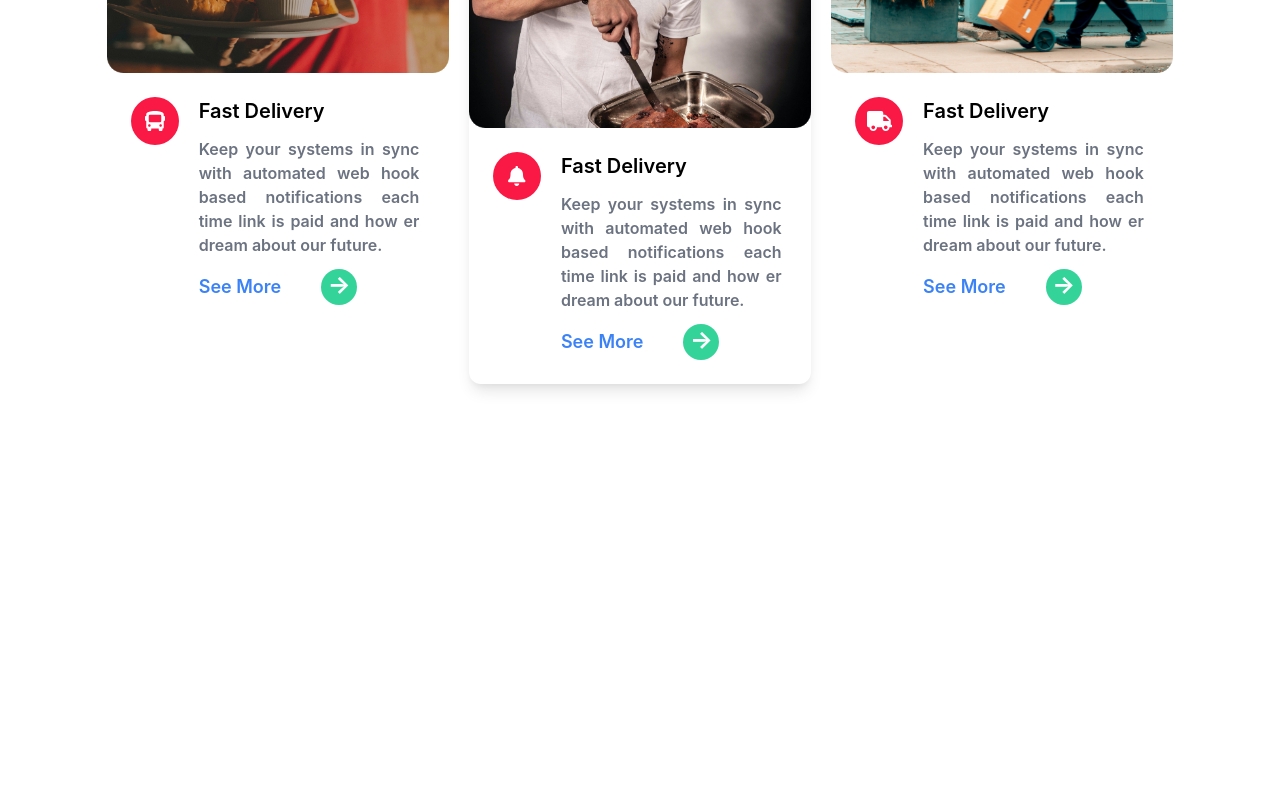
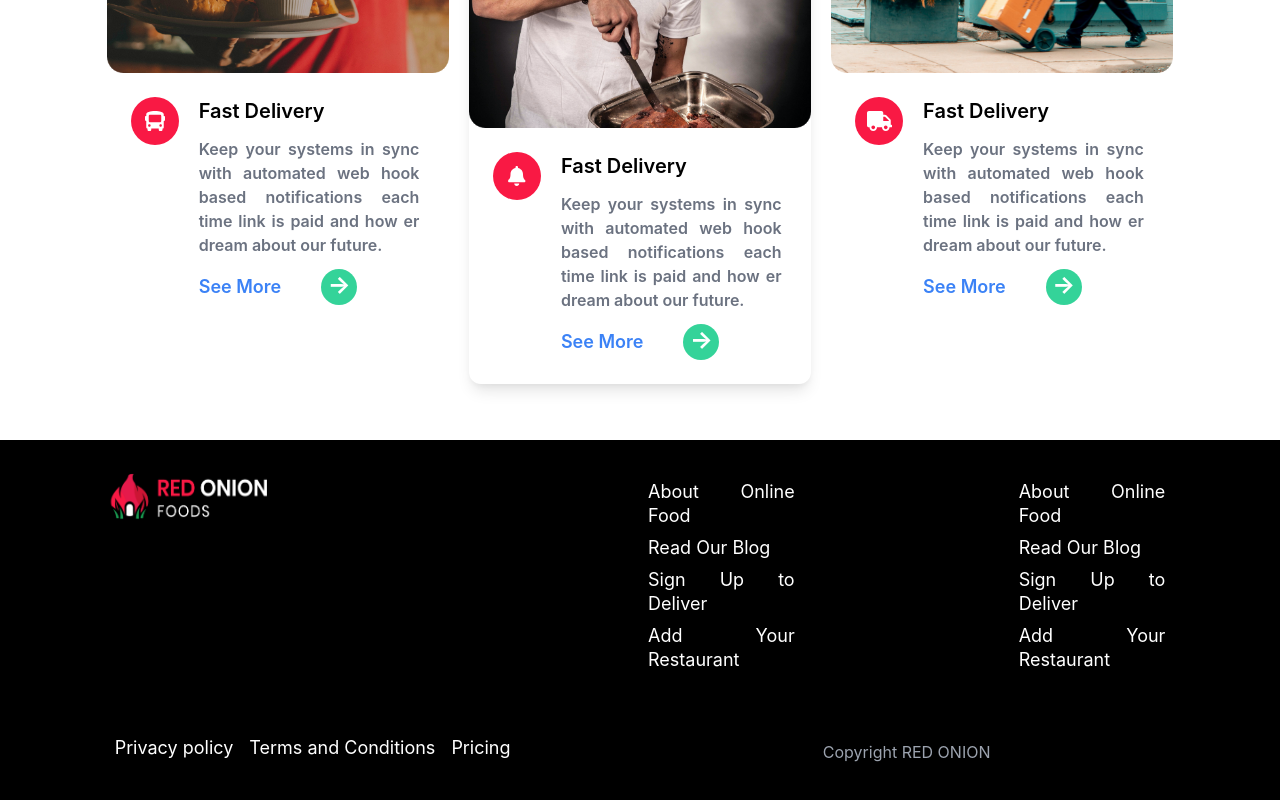
Before and after one commit to Abu-Hojayfa/red-onion_web, a React (Create React App) app: page / in a window 1280 px wide. Shown: the part 1795-2595 px from the top of the page. Before the commit the page ends 2235 px from the top, so only its background shows below. Built offline with nearby package versions, Linux system fonts and the light colour scheme; no server answers.

Commit message:
footer added

```diff
--- /dev/null
+++ b/src/components/Footer/Footer.js
@@ -0,0 +1,43 @@
+import React from "react";
+import FooterLogo from "../../assets/images/logo.png";
+
+const Footer = () => {
+  const pStyling = "leading-6 text-lg cursor-pointer m-2 hover:underline";
+  return (
+    <div className="bg-black mt-4 text-white">
+      <div className="w-5/6 md:w-5/6 mx-auto pt-8 pb-8">
+        <div className="grid grid-cols-1 md:grid-cols-2">
+          <img
+            className="w-40 md:h-12 md:w-40 mx-auto mt-1 mb-4 md:m-0"
+            src={FooterLogo}
+            alt=""
+          />
+          <div className="ml-20 md:ml-0 md:flex justify-center text-justify mb-6">
+            <div className="md:mr-52 mb-6">
+              <p className={pStyling}>About Online Food</p>
+              <p className={pStyling}>Read Our Blog</p>
+              <p className={pStyling}>Sign Up to Deliver</p>
+              <p className={pStyling}>Add Your Restaurant</p>
+            </div>
+            <div>
+              <p className={pStyling}>About Online Food</p>
+              <p className={pStyling}>Read Our Blog</p>
+              <p className={pStyling}>Sign Up to Deliver</p>
+              <p className={pStyling}>Add Your Restaurant</p>
+            </div>
+          </div>
+          <div className="md:flex">
+            <p className={pStyling}>Privacy policy</p>
+            <p className={pStyling}>Terms and Conditions</p>
+            <p className={pStyling}>Pricing</p>
+          </div>
+          <p className="mt-3 mb-3 text-gray-400">
+            Copyright RED ONION
+          </p>
+        </div>
+      </div>
+    </div>
+  );
+};
+
+export default Footer;
--- a/src/components/WhoChoose/WhoChoose.js
+++ b/src/components/WhoChoose/WhoChoose.js
@@ -6,7 +6,6 @@ import { FontAwesomeIcon } from "@fortawesome/react-fontawesome";
 import {
   faBell,
   faBus,
-  faCaravan,
   faTruck,
 } from "@fortawesome/free-solid-svg-icons";
 
@@ -23,7 +22,7 @@ const WhoChoose = () => {
       </p>
 
       <div className="mt-10 grid grid-cols-1 md:grid-cols-3 gap-3 md:gap-5">
-        <div className="shadow-xl md:shadow-none cursor-pointer hover:shadow-2xl rounded-xl rounded-t-3xl mb-4">
+        <div className="shadow-xl md:shadow-none cursor-pointer hover:shadow-2xl rounded-xl rounded-t-3xl mb-4  transition duration-300 ease-in-out">
           <img src={FastDeli} alt="Fast_Delivery" />
           <div className="flex p-2 ml-4 mt-4 mb-4">
             <div className="bg-torch-red-500 w-12 h-12 text-center rounded-full mr-5">
@@ -49,7 +48,7 @@ const WhoChoose = () => {
           </div>
         </div>
 
-        <div className="shadow-lg cursor-pointer hover:shadow-2xl rounded-xl rounded-t-3xl mb-4">
+        <div className="shadow-lg cursor-pointer hover:shadow-2xl rounded-xl rounded-t-3xl mb-4  transition duration-300 ease-in-out">
           <img src={Chef} alt="Fast_Delivery" />
           <div className="flex p-2 ml-4 mt-4 mb-4">
             <div className="bg-torch-red-500 w-12 h-12 text-center rounded-full mr-5">
@@ -76,7 +75,7 @@ const WhoChoose = () => {
           </div>
         </div>
 
-        <div className="shadow-xl md:shadow-none cursor-pointer hover:shadow-2xl rounded-xl rounded-t-3xl mb-4">
+        <div className="shadow-xl md:shadow-none cursor-pointer hover:shadow-2xl rounded-xl rounded-t-3xl mb-4  transition duration-300 ease-in-out">
           <img src={HomeDeli} alt="Fast_Delivery" />
           <div className="flex p-2 ml-4 mt-4 mb-4">
             <div className="bg-torch-red-500 w-12 h-12 text-center rounded-full mr-5">
--- a/src/screens/Home.js
+++ b/src/screens/Home.js
@@ -1,4 +1,5 @@
 import React from "react";
+import Footer from "../components/Footer/Footer";
 import HeaderTop from "../components/HedaerTop/HeaderTop";
 import MenuPage from "../components/MenuPage/MenuPage";
 import NavBar from "../components/NavBar/NavBar";
@@ -13,6 +14,7 @@ const Home = () => {
       </div>
       <MenuPage />
       <WhoChoose />
+      <Footer />
     </div>
   );
 };
```
Also changed, not shown: src/components/NavBar/NavBar.js (+4 -6 lines).
